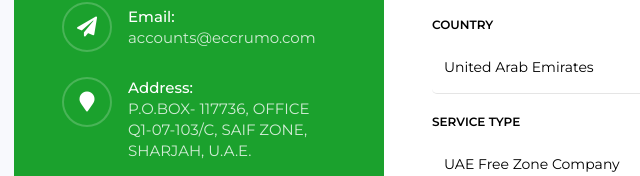
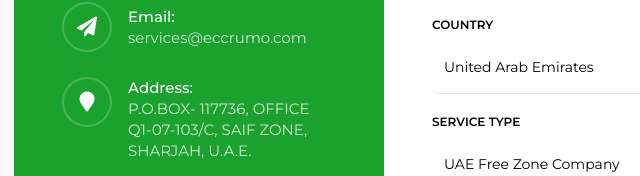
Before and after one commit to eccrumoweb/eccrumo, a plain HTML site: page contact.html in a window 1280 px wide. Shown: the part 933-1109 px from the top of the page, 71-711 px from the left. Drawn offline with nearby package versions, Linux system fonts and the light colour scheme; some packages are replaced by stand-ins of ours; no server answers.

Commit message:
Update contact.html

```diff
--- a/contact.html
+++ b/contact.html
@@ -747,7 +747,7 @@
 <span class="fa fa-paper-plane"></span>
 </div>
 <div class="text pl-3">
-<p><span>Email:</span>  accounts@eccrumo.com</p>
+<p><span>Email:</span>  services@eccrumo.com</p>
 </div>
 </div>
 <div class="dbox w-100 d-flex align-items-start">
```
